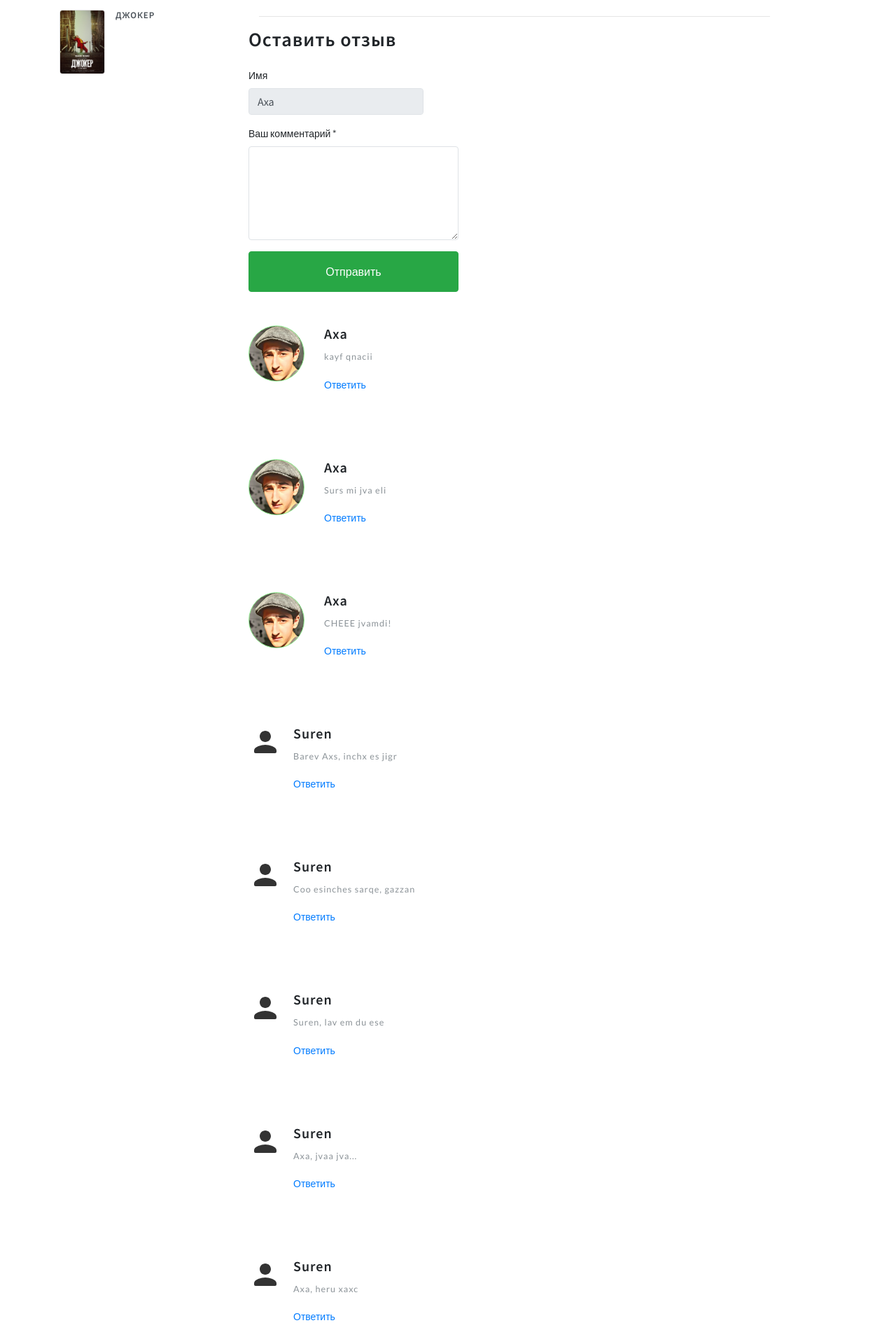
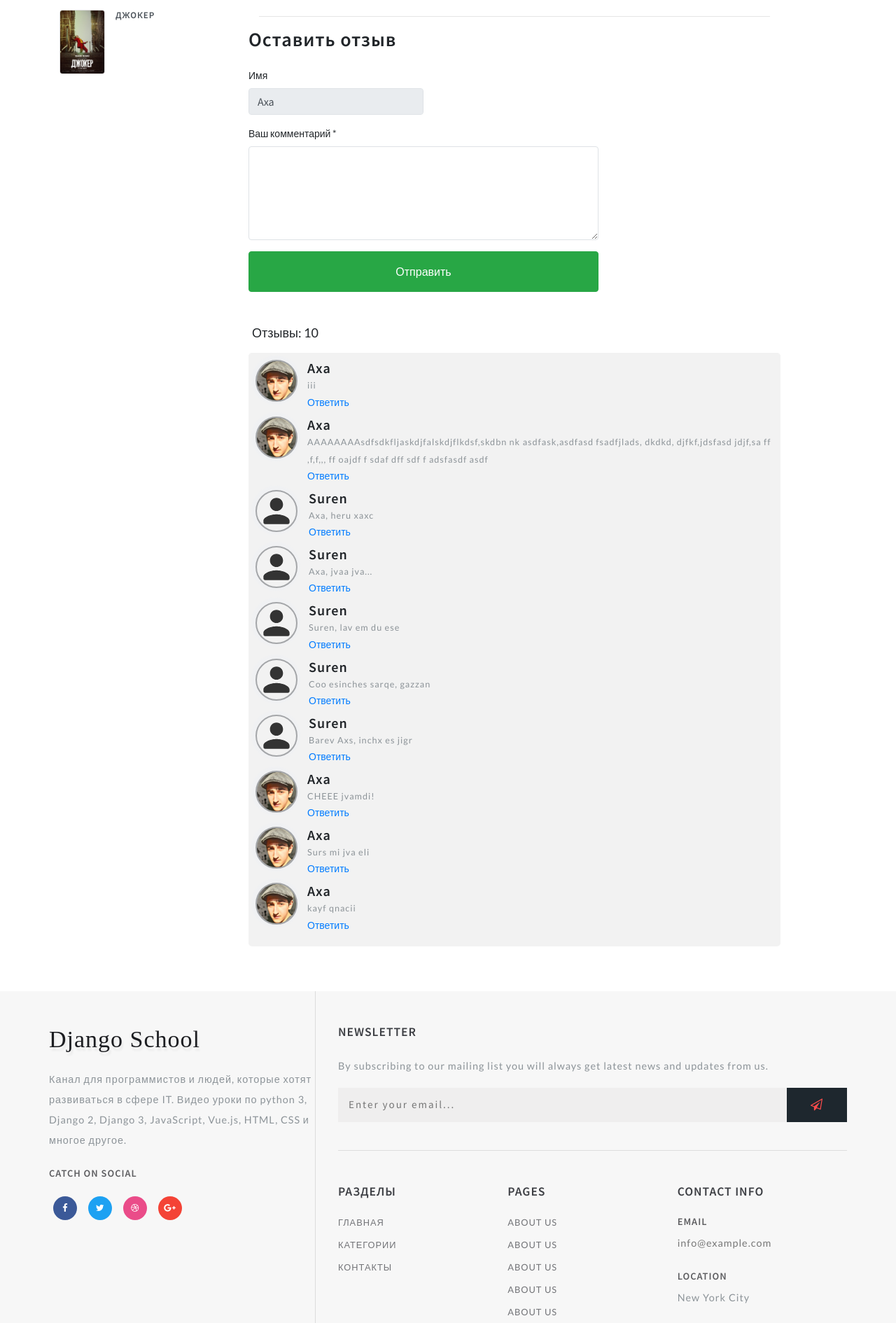
Before and after one commit to AgvanGrigoryan/ust_cinema, a Django app: page /movies/detail/meetJoeBlack/ in a window 1280 px wide. Shown: the part 1886-3776 px from the top of the page at 70% size. Run offline with Django 4.2, Linux system fonts and the light colour scheme; a user stored in the database is signed in; data comes from the database, SQL or seed files in the repository; both versions use the stored data as it was after the commit; some libraries are stand-ins or nearby versions.

Commit message:
add comments counter, improved the view of reviews

```diff
--- a/static/css/style.css
+++ b/static/css/style.css
@@ -922,8 +922,8 @@ img.poster_img {
     color: #555555;
     text-transform: capitalize;
     font-size: 14px;
-    -webkit-text-stroke: 0px;
-    letter-spacing: 0px;
+    -webkit-text-stroke: 0;
+    letter-spacing: 0;
 }
 
 .available span a {
@@ -1575,24 +1575,51 @@ a.move-top span {
 
 @media(max-width:320px) {}
 
+.commentBlockContainer{
+    display: flex;
+    flex-direction: column;
+}
+.reviewsCounter{
+    margin: 40px 0 10px 0;
+    padding: 5px;
+    font-size: 18px;
+}
+
 /*--//responsive--*/
 .review_add_container{
     min-width: 300px;
+    max-width: 500px;
 }
 .add_review_form input{
     width: 250px;
 }
+
+.reviewsList{
+    padding: 10px;
+    display: flex;
+    flex-direction: column-reverse;
+    background-color: #f2f2f2;
+    border-radius: 5px;
+}
 .review_container{
     width: 100%;
+        margin-bottom: 10px;
+
 }
 
 .review_author_image{
     background-repeat: no-repeat;
     background-size: cover;
     background-position: center center;
-    width: 80px;
-    height: 80px;
-    border: 1px solid lightgreen;
+    width: 60px;
+    height: 60px;
+    border: 2px solid #a4a6a9;
     border-radius: 50%;
-    margin-right: 2em;
-}
+    margin-right: 1em;
+    box-shadow: #f0f1f3 -1px -1px 2px 5px ;
+}
+
+.reviewText{
+    margin: 0;
+    padding: 0;
+}
--- a/templates/movies/movie_detail.html
+++ b/templates/movies/movie_detail.html
@@ -117,7 +117,7 @@
             </p>
         </div>
         <hr>
-        <div class="row">
+        <div class="row commentBlockContainer">
             <div class="single-form-left">
                 {% if user.is_authenticated %}
                     <!-- contact form grid -->
@@ -150,17 +150,22 @@
                 {% endif %}
             </div>
 
+            <span class="reviewsCounter">Отзывы: {{ movie.reviews_set.count }}</span>
+            <div class="reviewsList">
+
                 {% for review in movie.reviews_set.all %}
-                <div class="media py-5 review_container">
+{#                    {% if not review.parent %}#}
+                        <div class="media review_container">
                             {% if user.is_authenticated and review.author.image %}
                                 <div class="review_author_image"
                                      style="background-image: url('{{ review.author.image.url }}');"></div>
                             {% else %}
-                        <img src="{% static 'images/person_image_template.svg' %}" class="mr-3 img-fluid" alt="image">
+                                <img src="{% static 'images/person_image_template.svg' %}" class="mr-3 review_author_image"
+                                     alt="image">
                             {% endif %}
-                    <div class="media-body mt-0">
-                        <h5 class="mt-0 editContent">{{ review.author.first_name }}</h5>
-                        <p class="mt-2 editContent">
+                            <div class="media-body">
+                                <h5 class="reviewAuthorName">{{ review.author.first_name }}</h5>
+                                <p class="reviewText">
                                     {{ review.text }}
                                 </p>
                                 <a href="#reviewFormContainer" id="answerToReviewBtn"
@@ -183,7 +188,11 @@
                                 {#                        </div>#}
                             </div>
                         </div>
+
+{#                    {% endif %}#}
                 {% endfor %}
+            </div>
+
         </div>
     </div>
     <script>
```
Also changed, not shown: db.sqlite3. Lines whose indentation alone changed are shown as unchanged.
